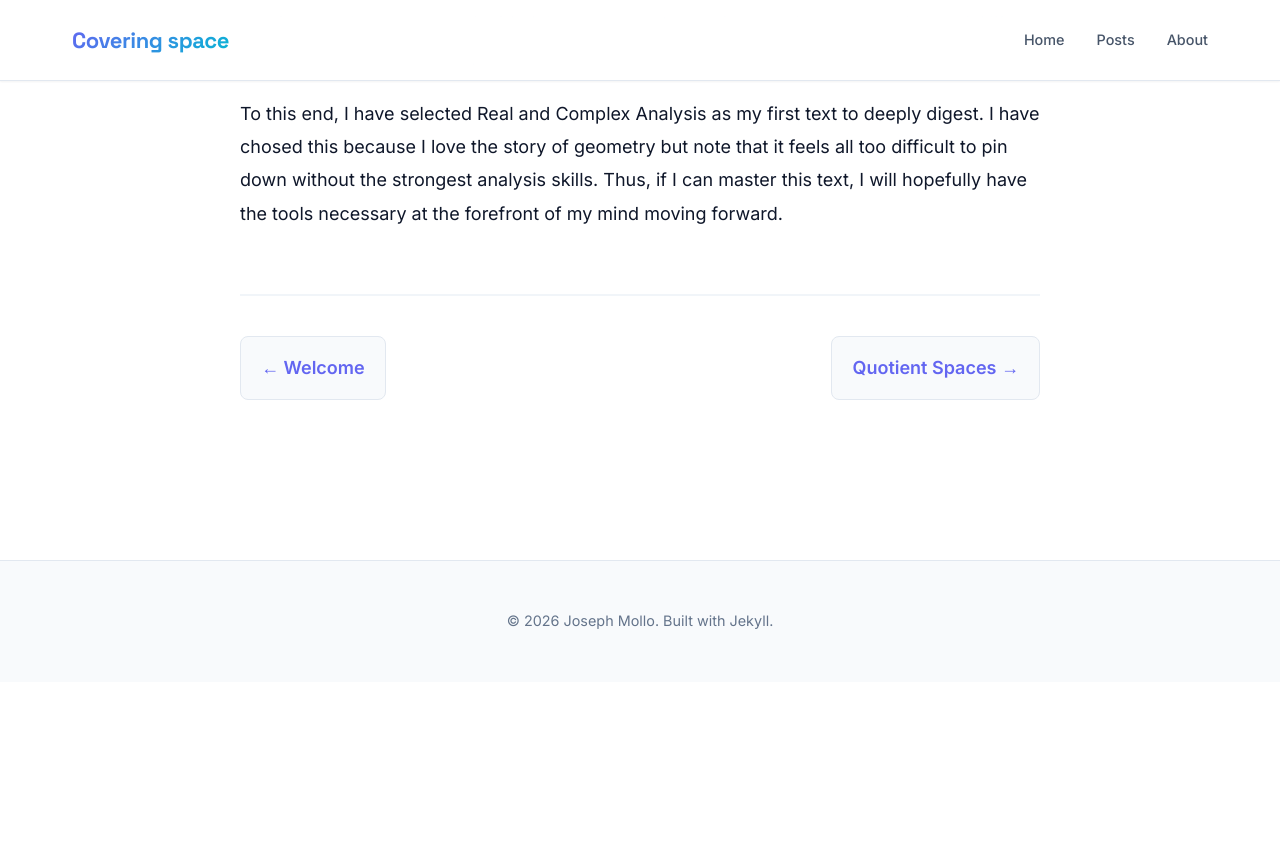
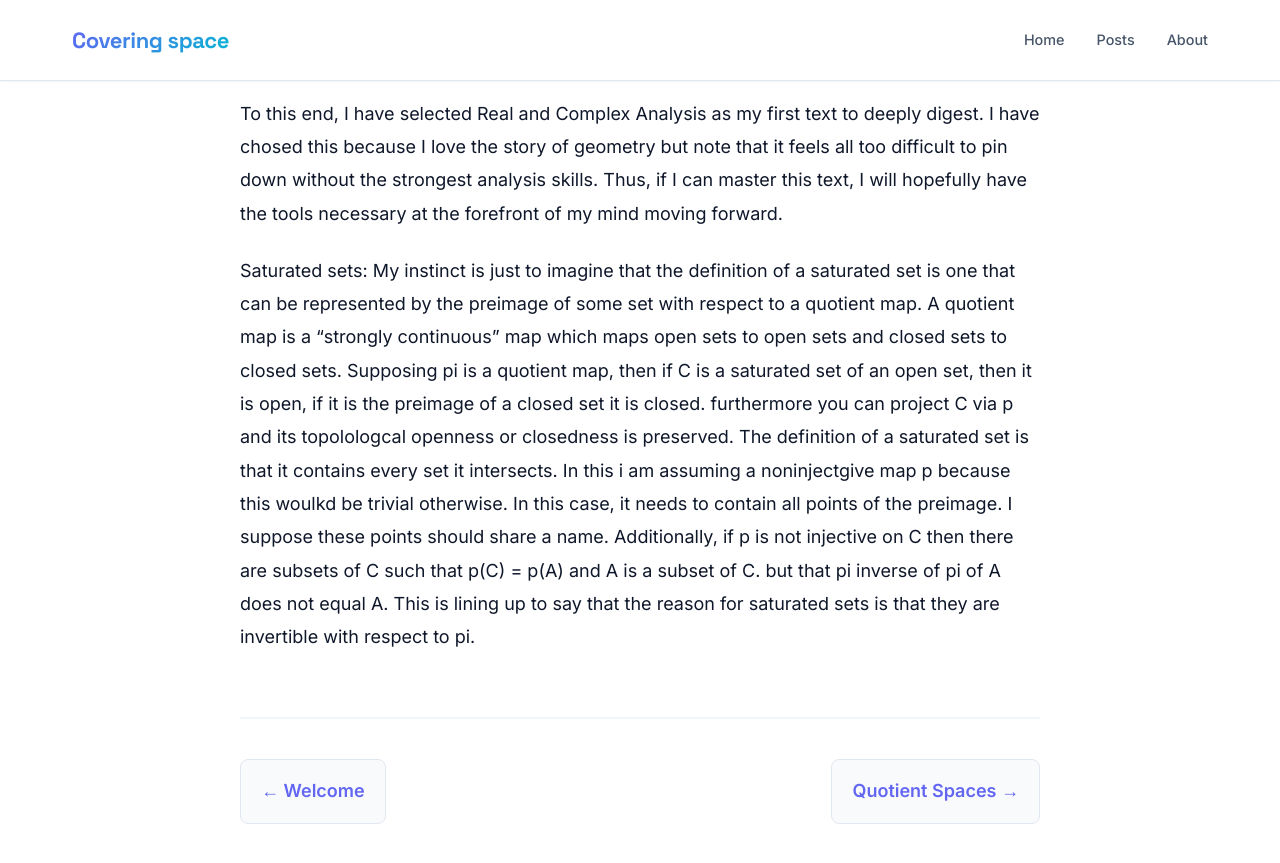
Before and after one commit to gmollo/math-journal, a Jekyll site: the page built from _posts/2026-01-02-first-steps.md, in a window 1280 px wide and 900 px high, scrolled down 400 px. Shown: the top 863 px of the window. Built offline with Jekyll 4.4.1, drawn with Linux system fonts in a browser that asks for light colours; before the commit the page ends 1082 px from its top, so only the background shows below that.

Commit message:
include discussion

```diff
--- a/_posts/2026-01-02-first-steps.md
+++ b/_posts/2026-01-02-first-steps.md
@@ -9,3 +9,5 @@ categories: [Introduction]
 Welcome to this corner of the internet where I will have spent a signifigant time working through mathematics at a once in a lifetime depth (until the next time where greater depth is required). This year I have decided that I must restart serious study for my sanity, social life, and least of all, career prospects.
 
 To this end, I have selected Real and Complex Analysis as my first text to deeply digest. I have chosed this because I love the story of geometry but note that it feels all too difficult to pin down without the strongest analysis skills. Thus, if I can master this text, I will hopefully have the tools necessary at the forefront of my mind moving forward.
+
+Saturated sets: My instinct is just to imagine that the definition of a saturated set is one that can be represented by the preimage of some set with respect to a quotient map. A quotient map is a "strongly continuous" map which maps open sets to open sets and closed sets to closed sets. Supposing pi is a quotient map, then if C is a saturated set of an open set, then it is open, if it is the preimage of a closed set it is closed. furthermore you can project C via p and its topolologcal openness or closedness is preserved. The definition of a saturated set is that it contains every set it intersects. In this i am assuming a noninjectgive map p because this woulkd be trivial otherwise. In this case, it needs to contain all points of the preimage. I suppose these points should share a name. Additionally, if p is not injective on C then there are subsets of C such that p(C) = p(A) and A is a subset of C. but that pi inverse of pi of A does not equal A. This is lining up to say that the reason for saturated sets is that they are invertible with respect to pi.
```
Also changed, not shown: about.md (+2 -0 lines).
